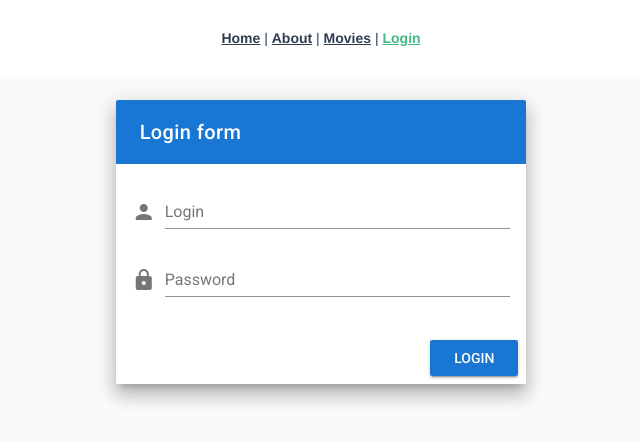
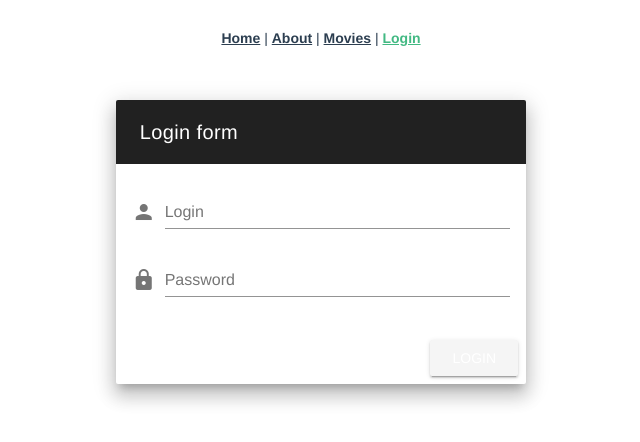
Before and after one commit to jslow421/EntertainmentDatabase, a Vue app in the folder EntertainmentDatabase.Web/client_app/: page /login in a window 1280 px wide. Shown: the top 442 px of the page, without its empty margins (319-959 px from the left). Built offline with nearby package versions, Linux system fonts and the light colour scheme.

Commit message:
Clearing extra markup from demo

```diff
--- a/EntertainmentDatabase.Web/client_app/src/components/SigninComponent.vue
+++ b/EntertainmentDatabase.Web/client_app/src/components/SigninComponent.vue
@@ -1,6 +1,4 @@
 <template>
-    <v-app id="inspire">
-        <v-content>
     <v-container fluid fill-height>
         <v-layout align-center justify-center>
             <v-flex xs12 sm8 md4>
@@ -12,7 +10,8 @@
                     <v-card-text>
                         <v-form>
                             <v-text-field label="Login" name="login" prepend-icon="person" type="text"></v-text-field>
-                                    <v-text-field id="password" label="Password" name="password" prepend-icon="lock" type="password"></v-text-field>
+                            <v-text-field id="password" label="Password" name="password" prepend-icon="lock"
+                                          type="password"></v-text-field>
                         </v-form>
                     </v-card-text>
                     <v-card-actions>
@@ -23,11 +22,9 @@
             </v-flex>
         </v-layout>
     </v-container>
-        </v-content>
-    </v-app>
 </template>
 
-<script>
+<script lang="ts">
     export default {
         props: {
             source: String,
```
Lines whose indentation alone changed are shown as unchanged.
